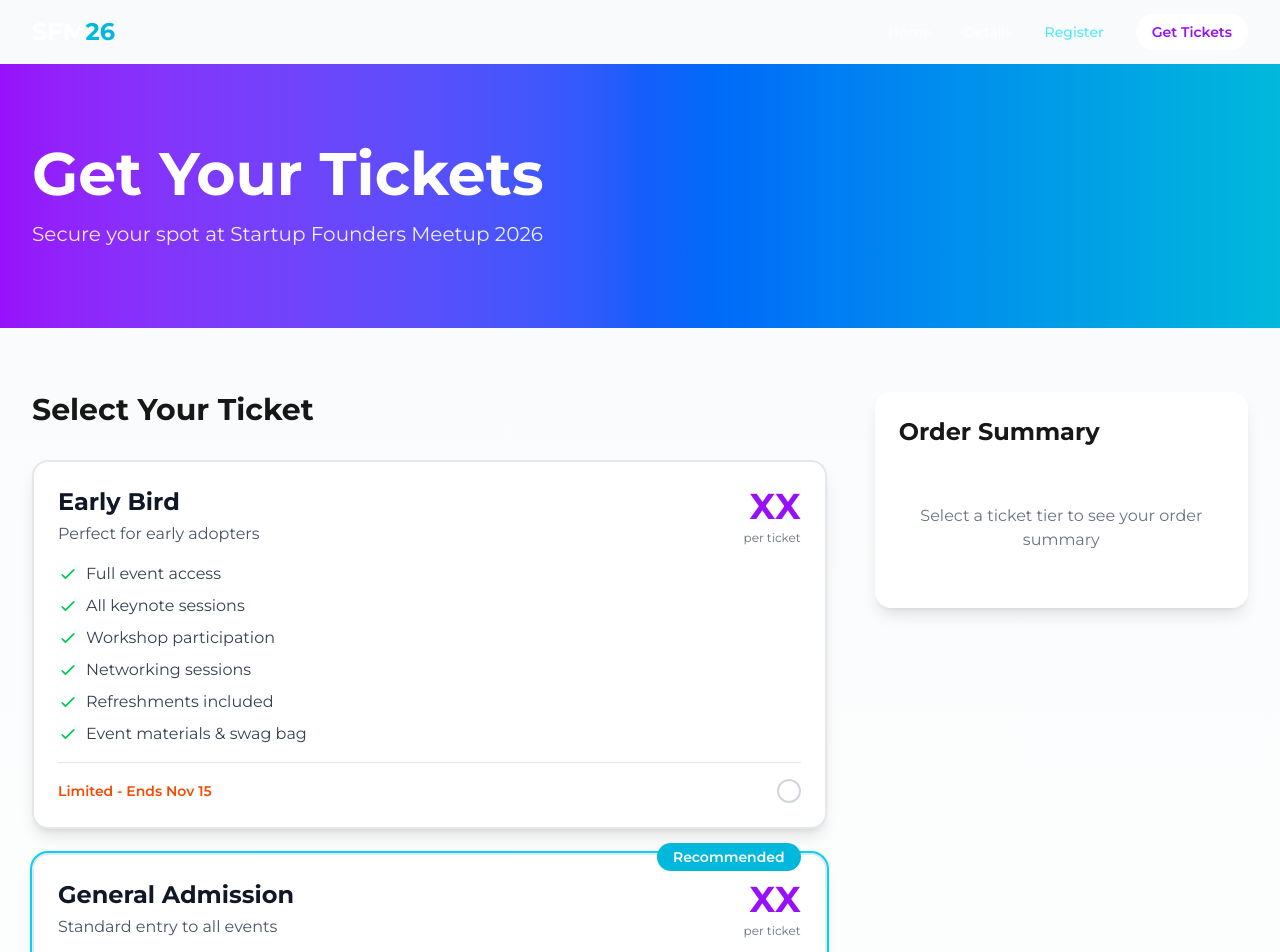
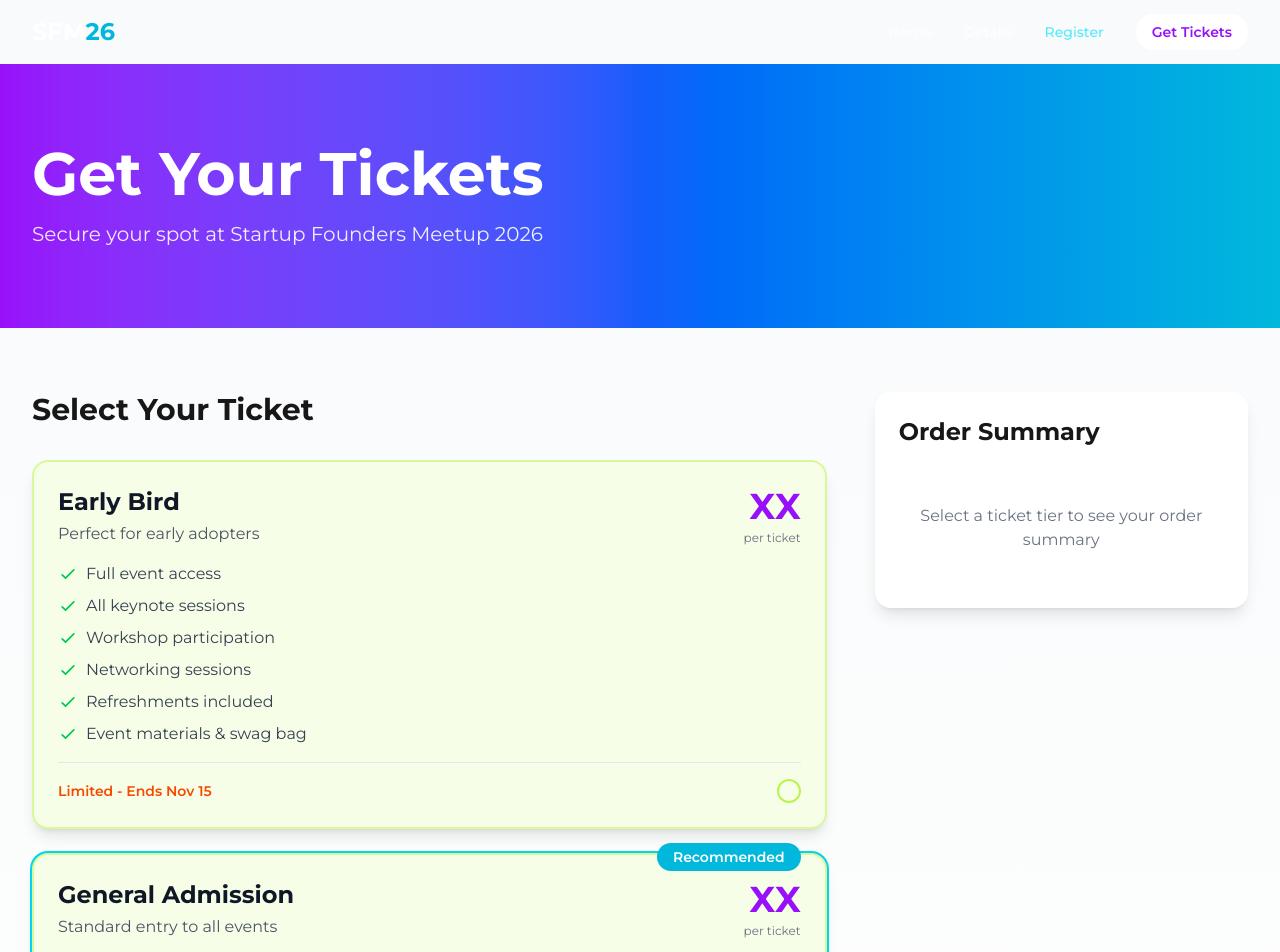
Before and after one commit to desraymondz/hnr-example-project, a Next.js app: page /register in a window 1280 px wide. Shown: the top 952 px of the page. Built offline with nearby package versions, Linux system fonts and the light colour scheme.

Commit message:
Change Ticket Tier Card Colors

```diff
--- a/app/register/page.js
+++ b/app/register/page.js
@@ -113,10 +113,10 @@ export default function Register() {
                 <div
                   key={tier.id}
                   onClick={() => setSelectedTier(tier.id)}
-                  className={`relative bg-white rounded-2xl p-6 shadow-lg cursor-pointer transition-all duration-300 hover:shadow-xl hover:-translate-y-1 border-2 ${
+                  className={`relative bg-lime-50 rounded-2xl p-6 shadow-lg cursor-pointer transition-all duration-300 hover:shadow-xl hover:-translate-y-1 border-2 ${
                     selectedTier === tier.id
-                      ? 'border-purple-600 ring-4 ring-purple-200'
-                      : 'border-gray-200 hover:border-purple-300'
+                      ? 'border-lime-400 ring-4 ring-lime-200'
+                      : 'border-lime-200 hover:border-lime-400'
                   } ${tier.recommended ? 'ring-2 ring-cyan-400' : ''}`}
                 >
                   {tier.recommended && (
@@ -157,7 +157,7 @@ export default function Register() {
                       {tier.availability}
                     </span>
                     <div className={`w-6 h-6 rounded-full border-2 flex items-center justify-center ${
-                      selectedTier === tier.id ? 'border-purple-600 bg-purple-600' : 'border-gray-300'
+                      selectedTier === tier.id ? 'border-lime-400 bg-lime-400' : 'border-lime-300'
                     }`}>
                       {selectedTier === tier.id && (
                         <svg className="w-4 h-4 text-white" fill="none" stroke="currentColor" viewBox="0 0 24 24">
```
